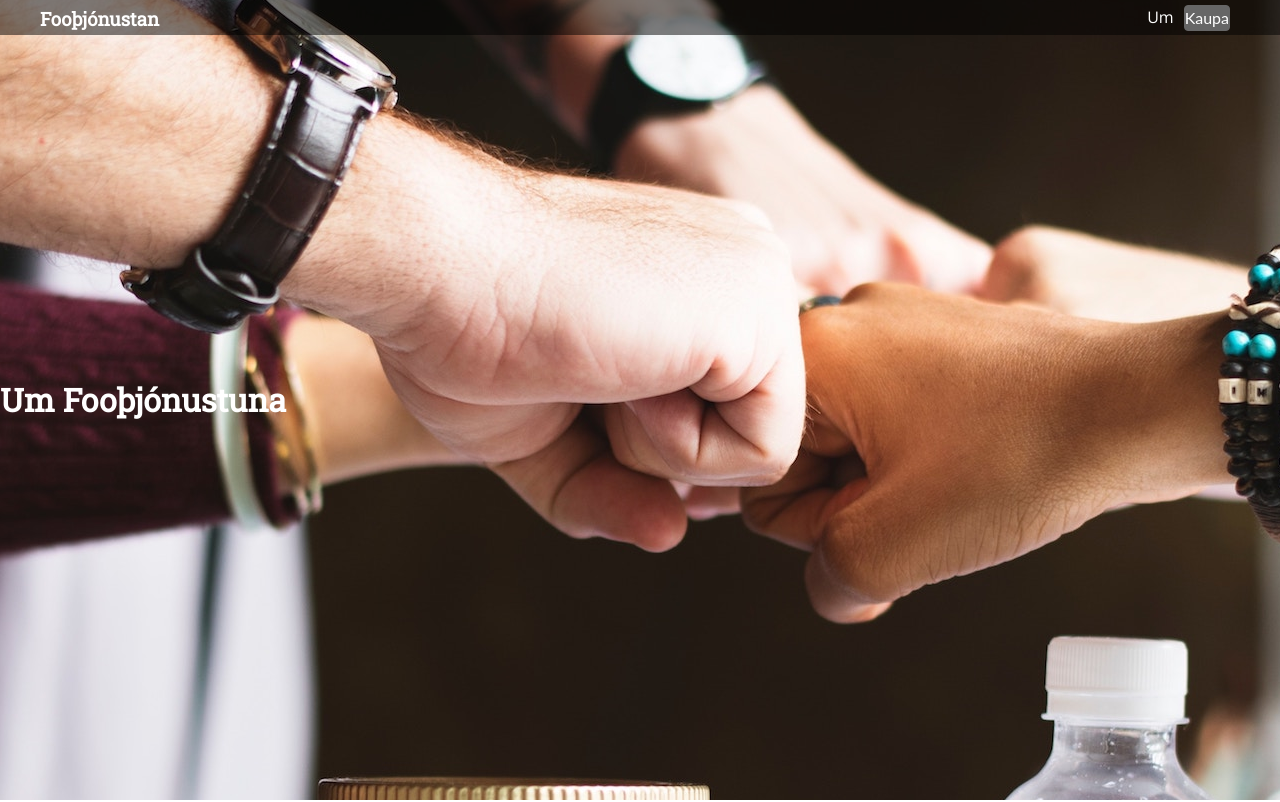
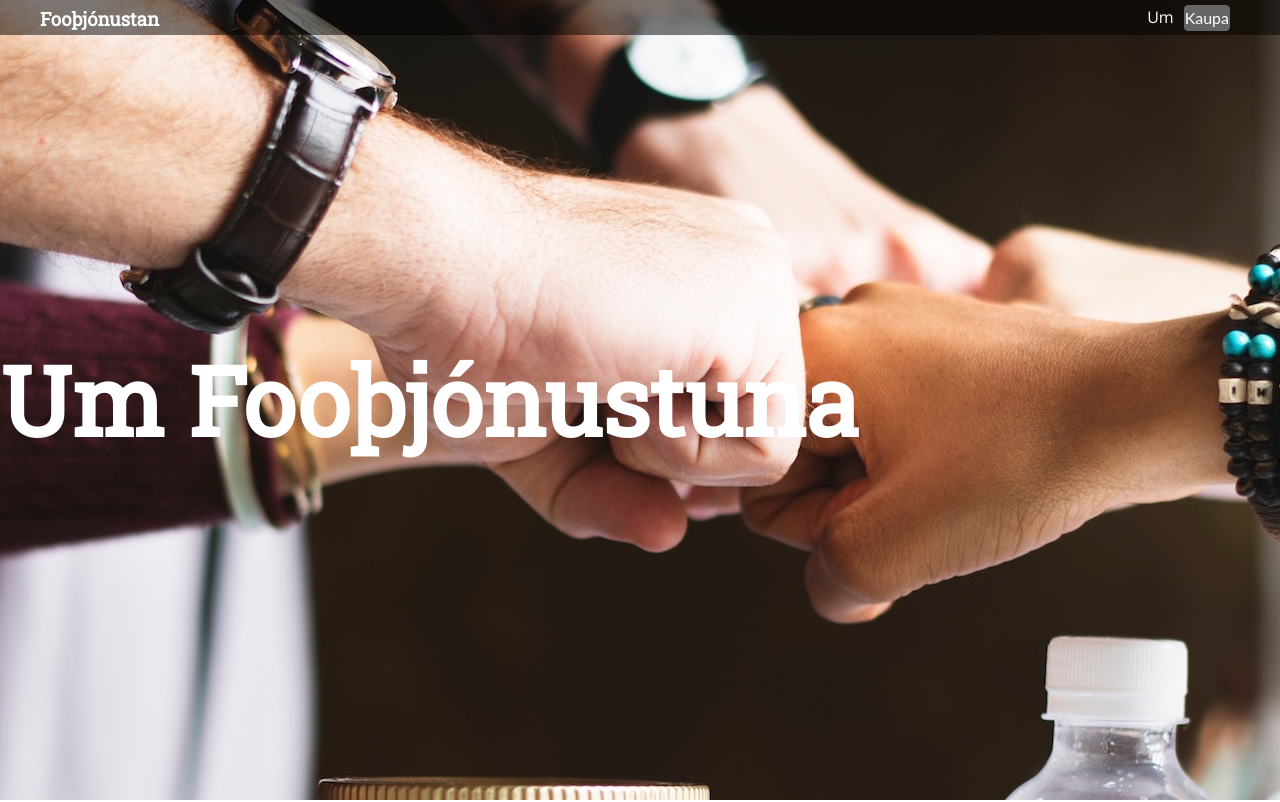
Before and after one commit to dezimba/Stortverkefni1, a plain HTML site: page um.html in a window 1280 px wide. Shown: the top 802 px of the page. Drawn offline with nearby package versions, Linux system fonts and the light colour scheme; files that its build step writes are made by us from their sources.

Commit message:
Bjó til nýjan class fyrir h1 á subpage

```diff
--- a/scss/header.scss
+++ b/scss/header.scss
@@ -25,6 +25,10 @@
   &__content {
     max-width: 1200px;
     text-align: center;
+  }
+
+  &__h1s {
+    font-size: 6em;
   }
 
   &__p {
--- a/um.html
+++ b/um.html
@@ -27,7 +27,7 @@
     </div>
     <div class="header__subpage">
       <div class="header__content">
-        <h1>Um Fooþjónustuna</h1>
+        <h1 class="header__h1s">Um Fooþjónustuna</h1>
       </div>
     </div>
     <main>
```
Also changed, not shown: kaupa.html (+1 -1 lines).
